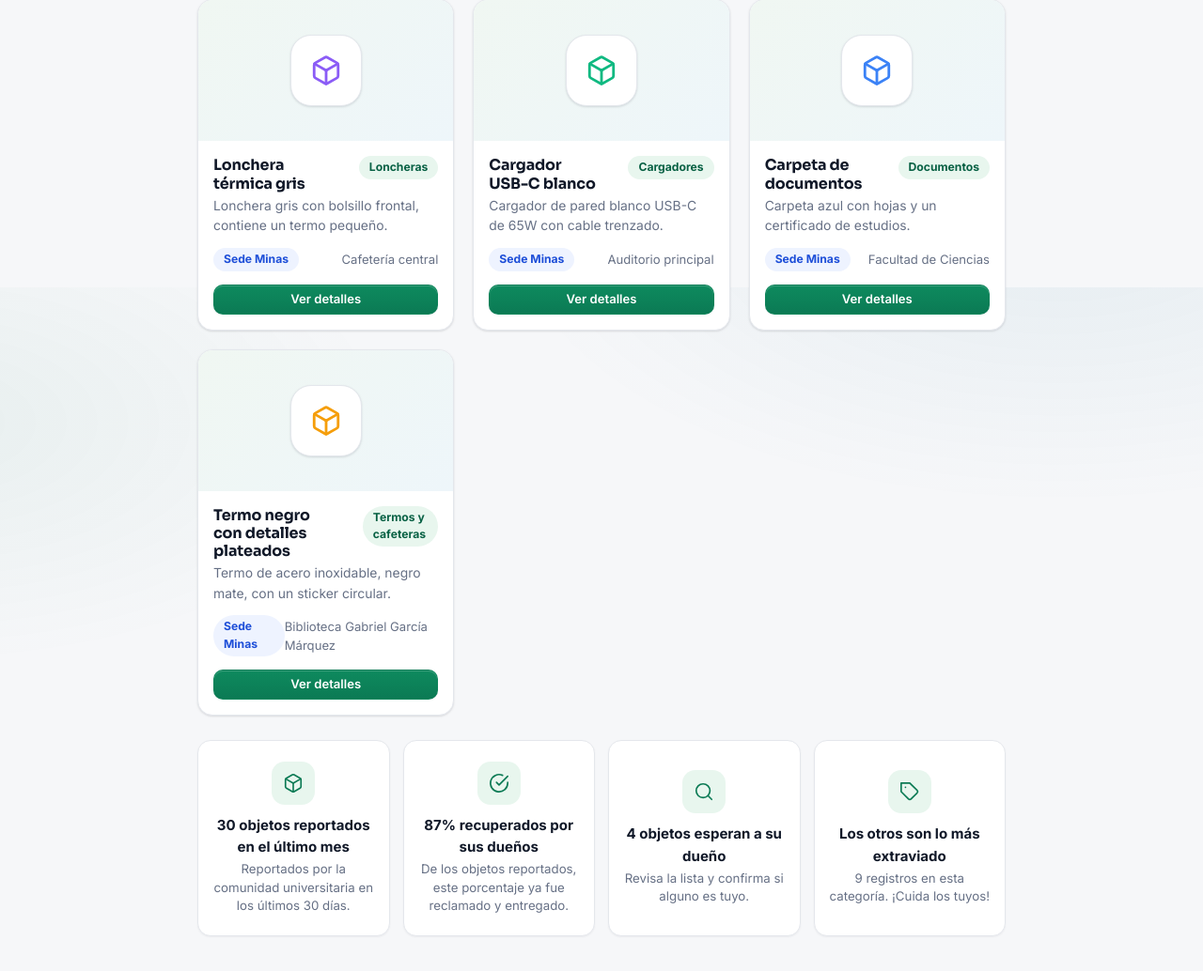
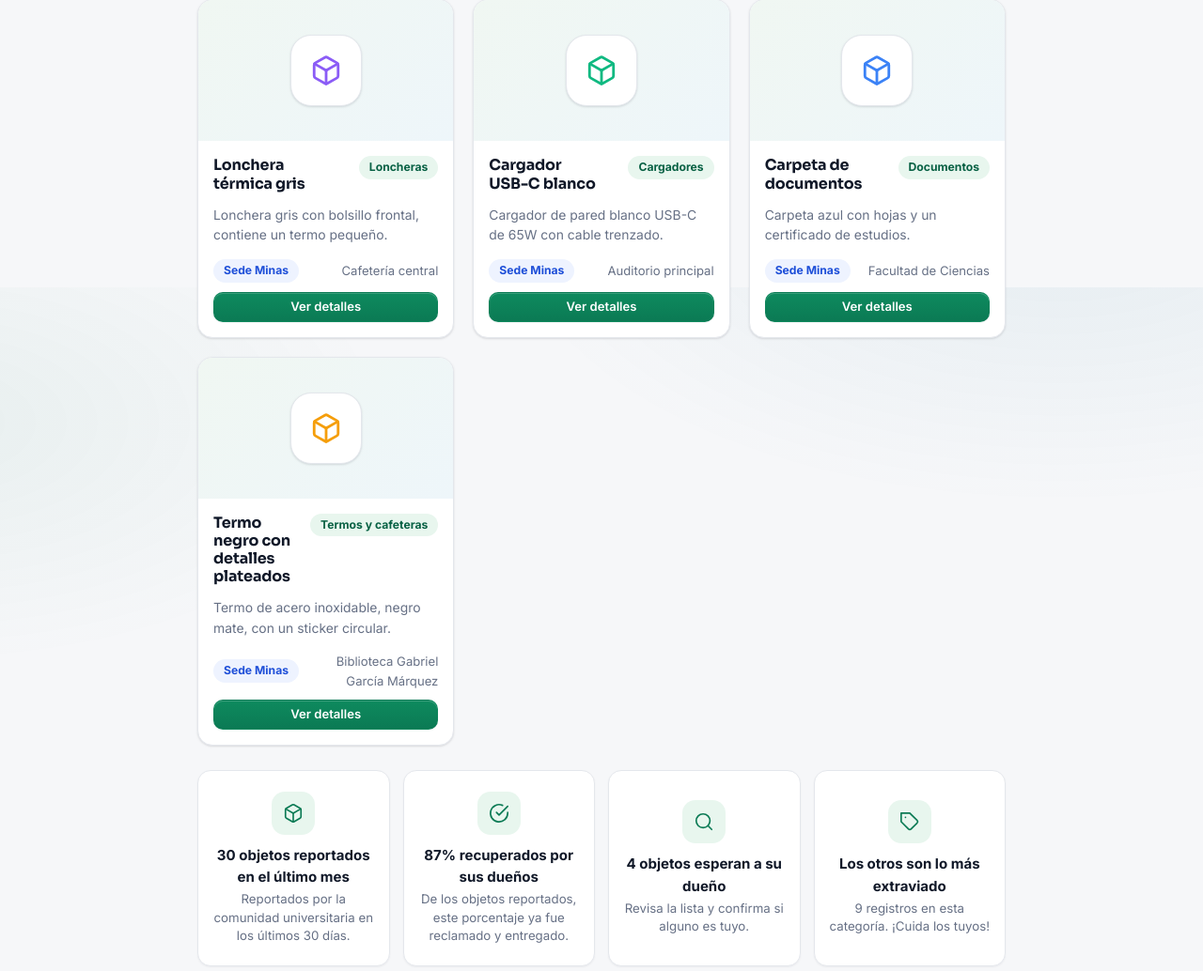
Before and after one commit to kevinramos2/Entrega-de-objetos-perdidos-, a Django app: page /objetos/ in a window 1280 px wide. Shown: the part 494-1528 px from the top of the page at 94% size. Run offline with Django 5.2, Linux system fonts and the light colour scheme; the visitor is signed in with stand-in values (Sample User, id 1); data comes from the database, SQL or seed files in the repository; data that the repository does not hold is empty; some libraries are stand-ins or nearby versions.

Commit message:
alineo el boton de ver detalles al fondo de las tarjetas de objetos y limito el texto largo de categorias y lugares

```diff
--- a/objetos_reclamados/registro_objetos/templates/objetos/base.html
+++ b/objetos_reclamados/registro_objetos/templates/objetos/base.html
@@ -9,7 +9,7 @@
   <link rel="preconnect" href="https://fonts.googleapis.com">
   <link rel="preconnect" href="https://fonts.gstatic.com" crossorigin>
   <link href="https://fonts.googleapis.com/css2?family=Inter:wght@400;500;600;700&family=Sora:wght@600;700;800&display=swap" rel="stylesheet">
-  <link rel="stylesheet" href="{% static 'css/estilos.css' %}?v=20">
+  <link rel="stylesheet" href="{% static 'css/estilos.css' %}?v=21">
   <link rel="icon" type="image/svg+xml" href="{% static 'img/favicon.svg' %}">
   {% block extra_head %}{% endblock %}
 </head>
--- a/objetos_reclamados/static/css/estilos.css
+++ b/objetos_reclamados/static/css/estilos.css
@@ -151,7 +151,7 @@ img { max-width: 100%; }
   background: var(--surface); border: 1px solid var(--line); border-radius: var(--radius);
   box-shadow: var(--shadow-sm); overflow: hidden;
 }
-.card-obj { transition: transform .2s ease, box-shadow .2s ease; }
+.card-obj { display: flex; flex-direction: column; transition: transform .2s ease, box-shadow .2s ease; }
 .card-obj:hover { transform: translateY(-4px); box-shadow: var(--shadow); }
 .card-obj .media {
   height: 150px; display: grid; place-items: center; overflow: hidden;
@@ -159,10 +159,14 @@ img { max-width: 100%; }
 }
 .card-obj .media img { width: 100%; height: 150px; object-fit: cover; transition: transform .35s ease; }
 .card-obj:hover .media img { transform: scale(1.06); }
-.card-obj .body { padding: 16px; }
-.card-obj h3 { margin: 0 0 4px; font-size: 1rem; }
+.card-obj .body { display: flex; flex-direction: column; flex: 1; gap: 10px; padding: 16px; }
+.card-obj .body > .btn { margin-top: auto; }
+.card-obj h3 { flex: 1; min-width: 0; margin: 0 0 4px; font-size: 1rem; }
 .card-obj p { margin: 0; color: var(--muted); font-size: .87rem; }
-.card-obj .meta { display: flex; justify-content: space-between; align-items: center; margin-top: 12px; }
+.card-obj .badge-cat { flex: none; max-width: 60%; white-space: nowrap; overflow: hidden; text-overflow: ellipsis; }
+.card-obj .meta { display: flex; justify-content: space-between; align-items: center; gap: 8px; margin-top: 4px; }
+.card-obj .meta .badge { flex: none; }
+.card-obj .meta .muted { min-width: 0; text-align: right; }
 
 /* Ficha de categoria: ícono SVG (o iniciales como respaldo) */
 .chip-icono {
```
